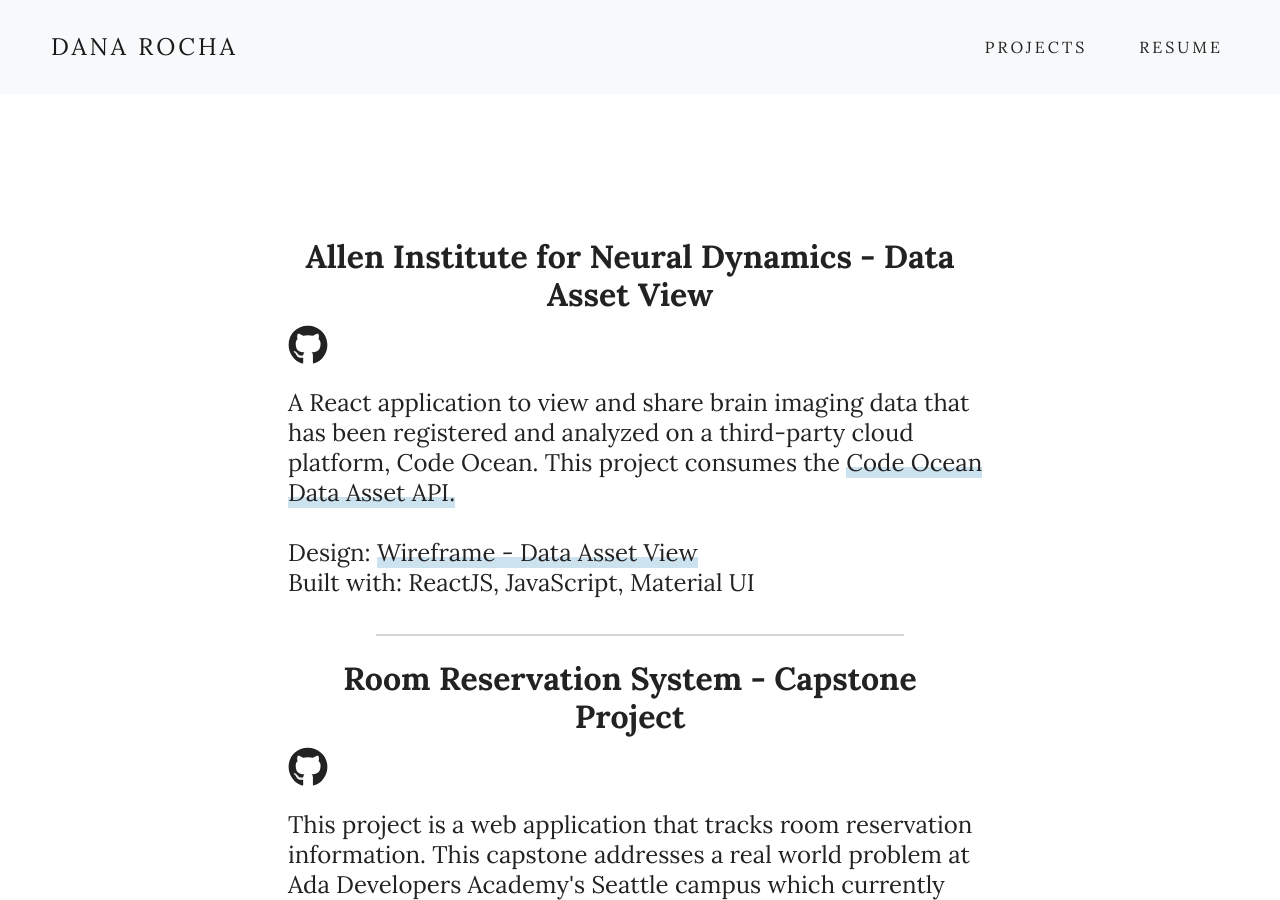
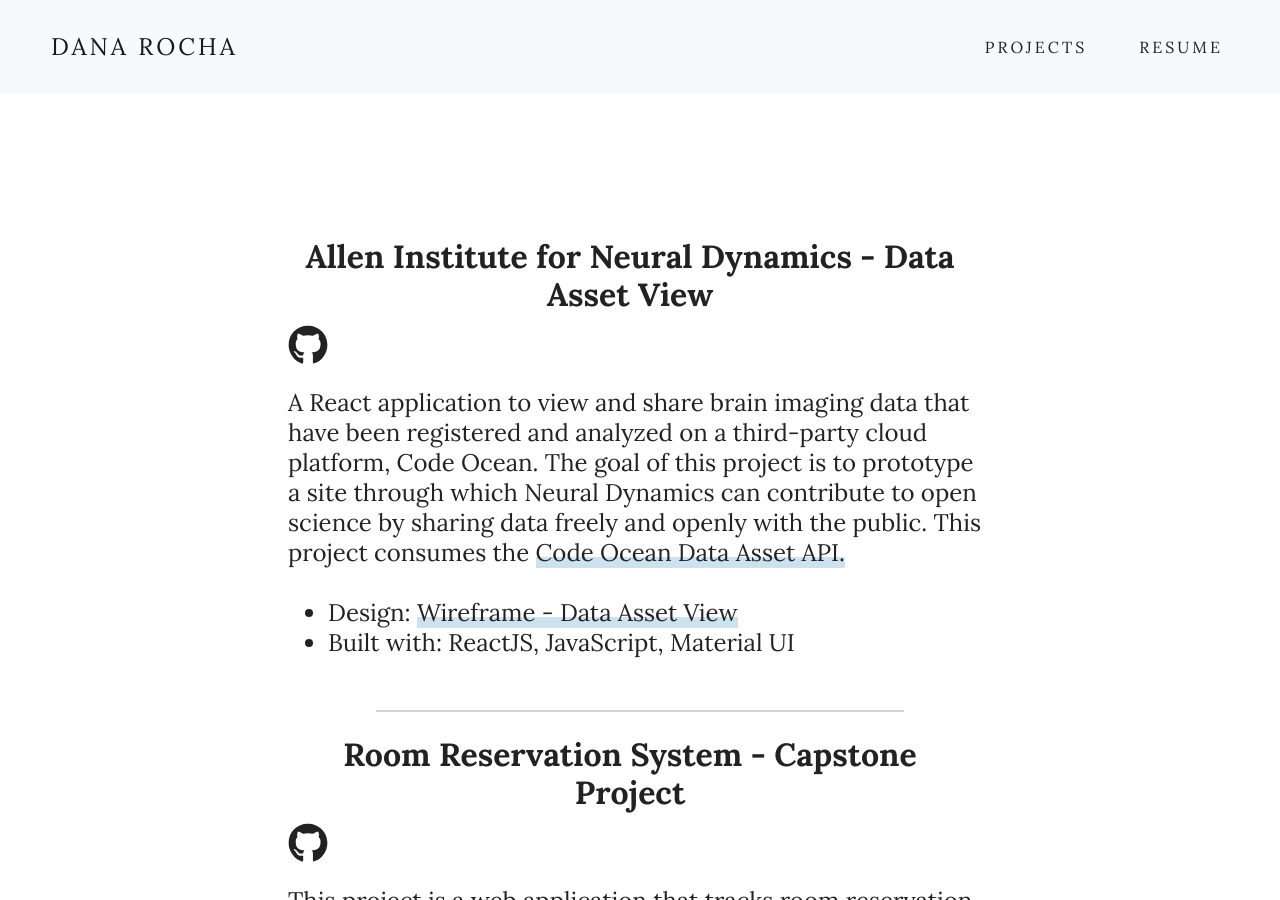
Before and after one commit to dana-rocha/dana-rocha.github.io, a Jekyll site: the page pages/projects.html, which Jekyll copies as it is, in a window 1280 px wide and 900 px high. Built offline with Jekyll 4.4.1, drawn with Linux system fonts in a browser that asks for light colours; nearby versions of some CDN libraries.

Commit message:
adds bullet points to project page

```diff
--- a/pages/projects.html
+++ b/pages/projects.html
@@ -57,11 +57,15 @@
           <a href="https://github.com/AllenNeuralDynamics/aind-data-asset-view" target="_blank"><i class="fab fa-github"></i></a>
           </div>
         </div>
-        <h4> A React application to view and share brain imaging data that has been registered and analyzed on a third-party cloud platform, Code Ocean.
+        <h4> A React application to view and share brain imaging data that have been registered and analyzed on a third-party cloud platform, Code Ocean.
+          The goal of this project is to prototype a site through which Neural Dynamics can contribute to open science by sharing data freely and openly with the public.
           This project consumes the <a href="https://docs.codeocean.com/user-guide/code-ocean-api/data-asset-api" target="_blank" class="highlight">Code Ocean Data Asset API.</a>
           <br>
-          <br> Design: <a href="https://drive.google.com/file/d/1UCaSE5AdGhEd3SzcwLI0Yf5rR9jJb1Xe/view?usp=sharing" target="_blank" class="highlight"> Wireframe - Data Asset View</a>
-          <br> Built with: ReactJS, JavaScript, Material UI
+          <br>
+          <ul>
+            <li>Design: <a href="https://drive.google.com/file/d/1UCaSE5AdGhEd3SzcwLI0Yf5rR9jJb1Xe/view?usp=sharing" target="_blank" class="highlight"> Wireframe - Data Asset View</a></li>
+            <li>Built with: ReactJS, JavaScript, Material UI</li>
+          </ul>
         </h4>
       </div>
 
@@ -77,8 +81,11 @@
         <h4>This project is a web application that tracks room reservation information. This capstone addresses a real world problem at Ada Developers Academy's Seattle campus which currently lacks
           an automated system for reserving conference rooms.
           <br>
-          <br> Deployed with <a href="https://ada-reservation-fb.firebaseapp.com/" target="_blank" class="highlight"> Google Firebase </a>
-          <br> Built with: ReactJS, JavaScript, Google Firestore (NoSQL database), Materialize CSS
+          <br>
+          <ul>
+            <li>Deployed with <a href="https://ada-reservation-fb.firebaseapp.com/" target="_blank" class="highlight"> Google Firebase </a></li>
+            <li>Built with: ReactJS, JavaScript, Google Firestore (NoSQL database), Materialize CSS</li>
+          </ul>
         </h4>
       </div>
 
@@ -94,8 +101,11 @@
         <h4>This project is a web application where users can leave inspirational "sticky notes" on digital boards. I developed two React components to
           display notes for a selected board and allow users to like/delete a note.
           <br>
-          <br> Deployed with <a href="https://migrationmess-front-end.herokuapp.com/" target="_blank" class="highlight"> Heroku </a>
-          <br> Built with: ReactJS, JavaScript, HTML/CSS
+          <br>
+          <ul>
+            <li>Deployed with <a href="https://migrationmess-front-end.herokuapp.com/" target="_blank" class="highlight"> Heroku </a></li>
+            <li>Built with: ReactJS, JavaScript, HTML/CSS</li>
+          </ul>
         </h4>
       </div>
 
@@ -110,8 +120,11 @@
         </div>
         <h4>A web API to create, read, update, and delete tasks and goals. Created custom endpoints and utilized the Slackbot API to show a message when a POST request was successful.
           <br>
-          <br> Deployed with <a href="https://desolate-crag-61230.herokuapp.com/goals" target="_blank" class="highlight"> Heroku </a>
-          <br> Built with: Python, Flask, PostgreSQL, SQLAlchemy
+          <br>
+          <ul>
+            <li>Deployed with <a href="https://desolate-crag-61230.herokuapp.com/goals" target="_blank" class="highlight"> Heroku </a></li>
+            <li>Built with: Python, Flask, PostgreSQL, SQLAlchemy</li>
+          </ul>
         </h4>
       </div>
 
```
